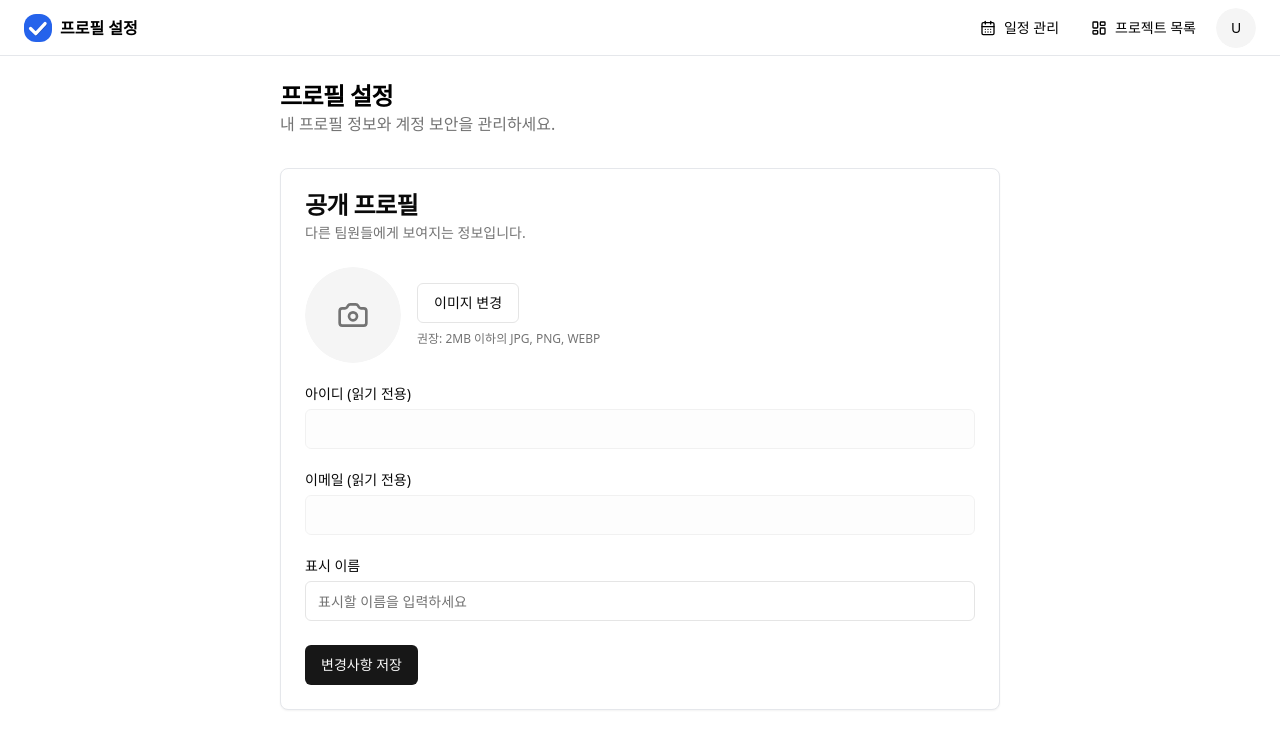
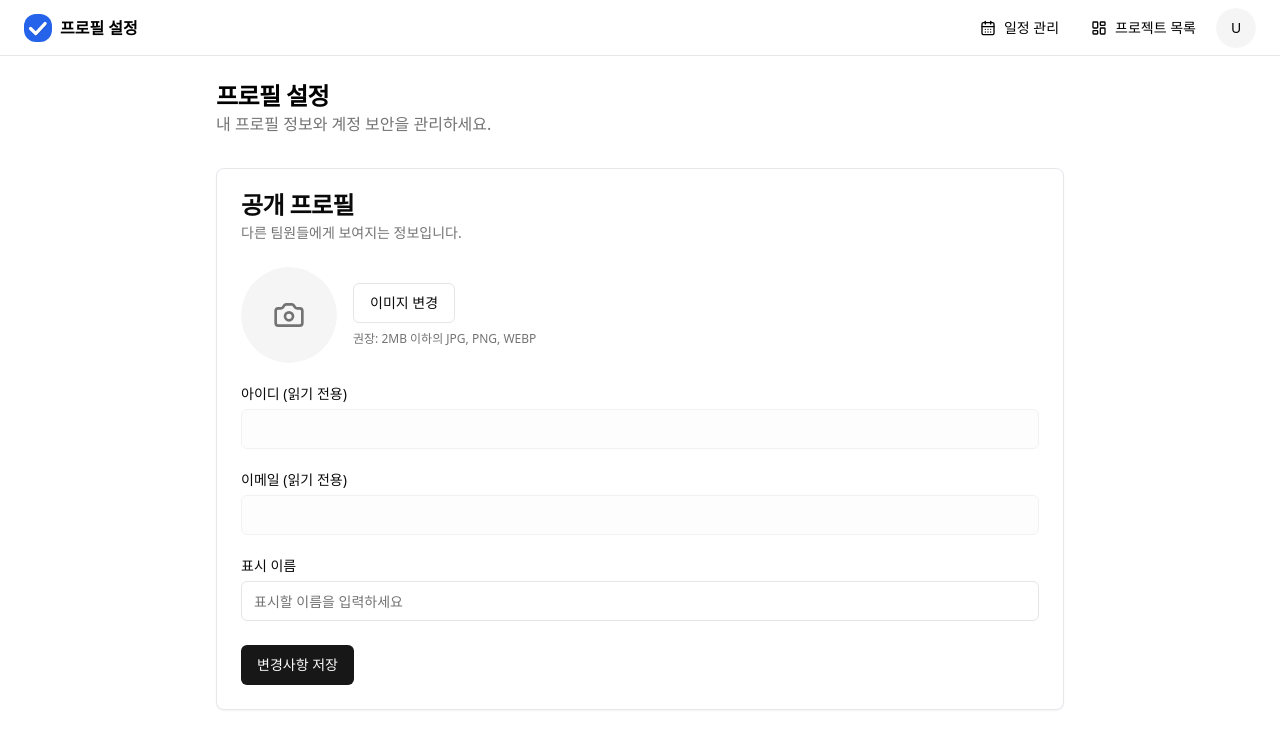
Before and after one commit to smilejk930/taskaio, a Next.js app: page /profile in a window 1280 px wide. Shown: the top 732 px of the page. Built offline with nearby package versions, Linux system fonts and the light colour scheme; no server answers; the database is empty; sample sign-in values are in the browser's storage.

Commit message:
Refactor: 프로필 및 설정 페이지 최대 너비 조정
프로필과 환경설정 페이지의 메인 컨테이너 최대 너비를 max-w-3xl에서 max-w-4xl로 확장.
페이지 레이아웃의 콘텐츠 표시 공간 확보 및 시각적 일관성 유지.

```diff
--- a/src/app/profile/page.tsx
+++ b/src/app/profile/page.tsx
@@ -32,7 +32,7 @@ export default async function ProfilePage() {
         </div>
       </header>
 
-      <main className="container mx-auto p-6 space-y-8 max-w-3xl">
+      <main className="container mx-auto p-6 space-y-8 max-w-4xl">
         <div className="mb-2">
           <h2 className="text-2xl font-bold tracking-tight">프로필 설정</h2>
           <p className="text-muted-foreground">내 프로필 정보와 계정 보안을 관리하세요.</p>
--- a/src/app/settings/page.tsx
+++ b/src/app/settings/page.tsx
@@ -35,7 +35,7 @@ export default async function SettingsPage() {
         </div>
       </header>
 
-      <main className="container mx-auto p-6 space-y-8 max-w-3xl">
+      <main className="container mx-auto p-6 space-y-8 max-w-4xl">
         <div className="mb-2">
           <h2 className="text-2xl font-bold tracking-tight">환경 설정</h2>
           <p className="text-muted-foreground">앱 전반의 UI 테마 및 표시 요소, 그리고 계정 관리를 설정합니다.</p>
```
